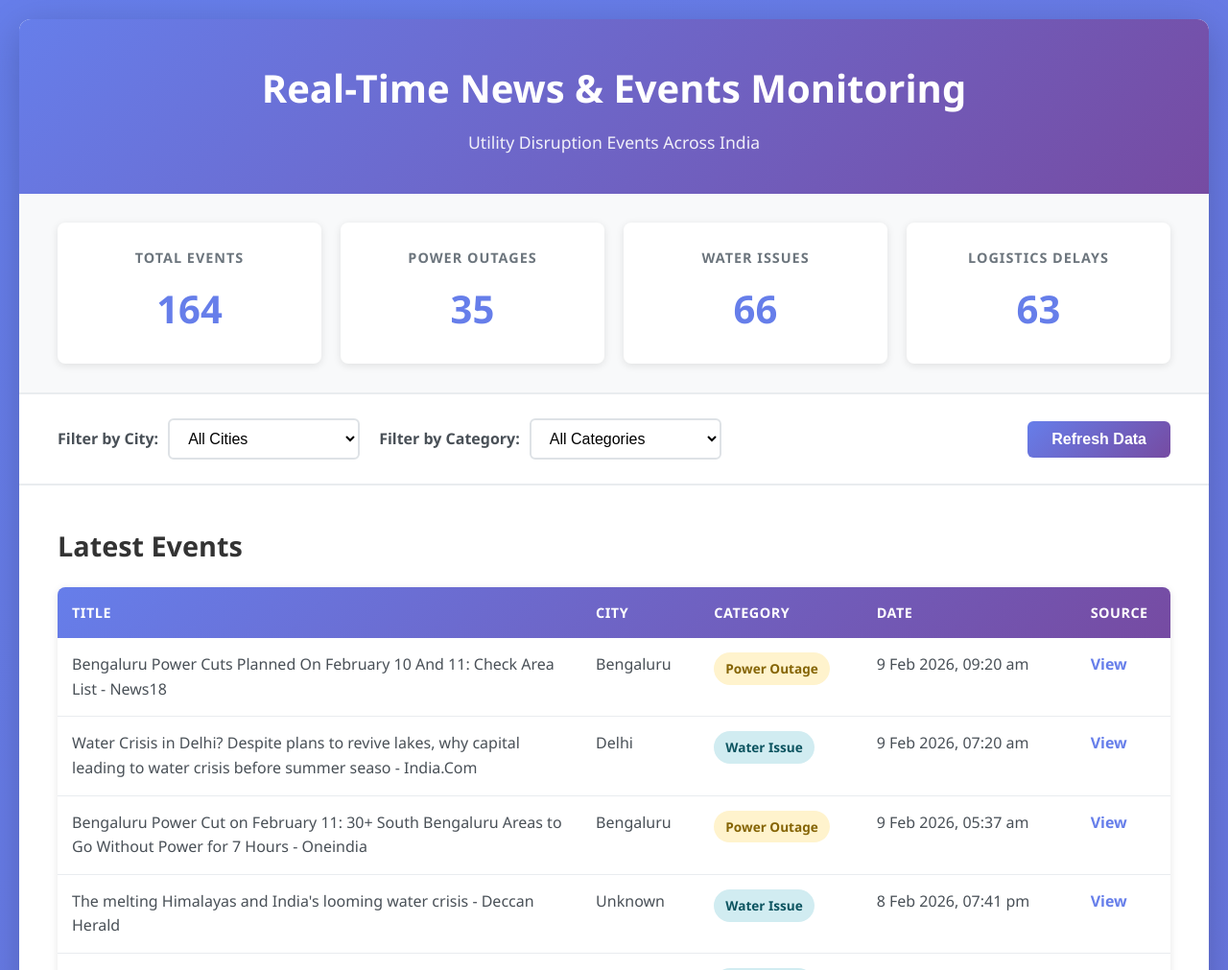
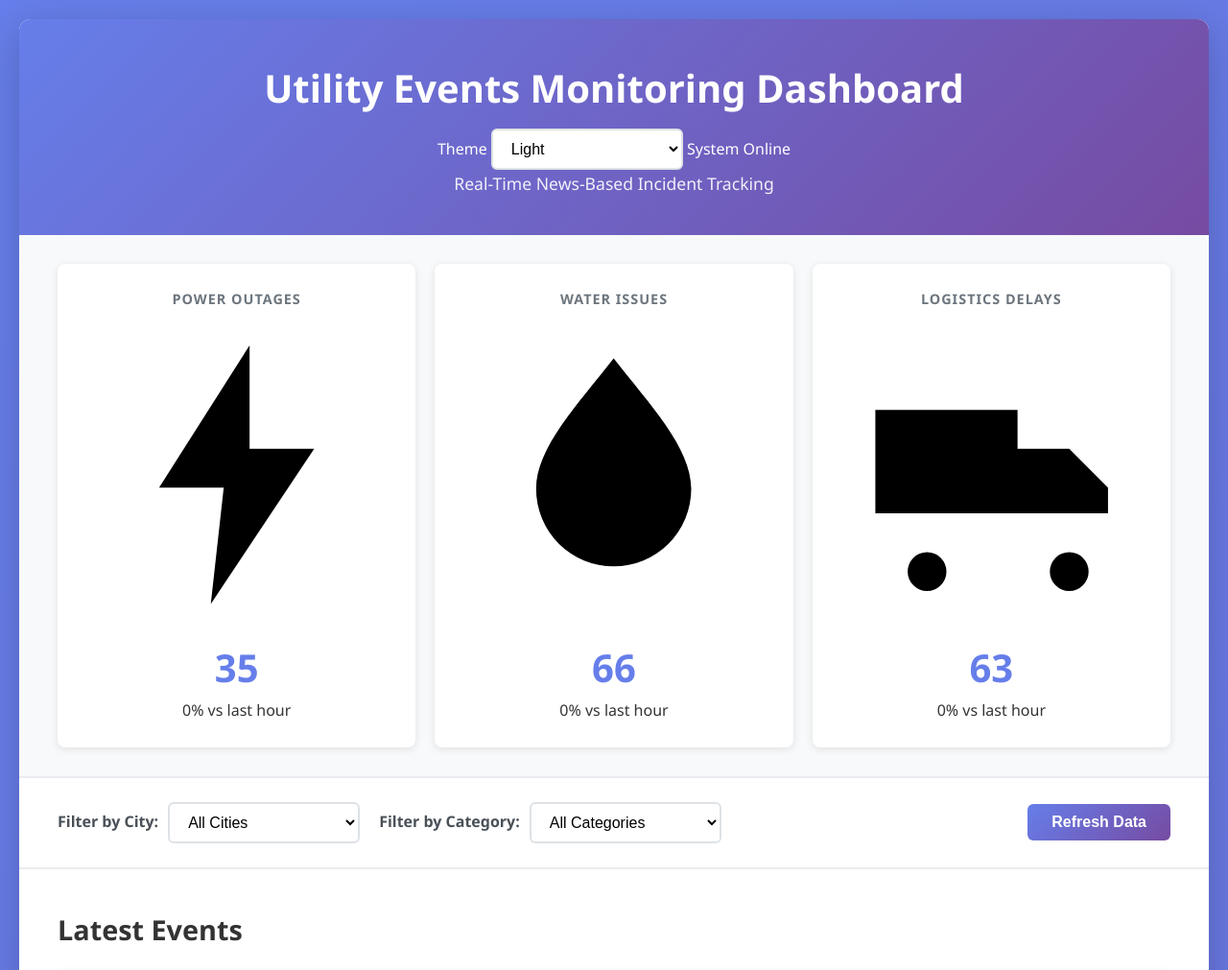
Before and after one commit to 24f2003045/news-events-monitoring-mvp, a FastAPI app: page / in a window 1280 px wide. Shown: the top 1011 px of the page at 96% size. Run offline with FastAPI, Linux system fonts and the light colour scheme; data comes from the database, SQL or seed files in the repository.

Commit message:
Update index.html

```diff
--- a/app/templates/index.html
+++ b/app/templates/index.html
@@ -11,27 +11,68 @@
     <div class="container">
         <!-- Header -->
         <header class="header">
-            <h1>Real-Time News &amp; Events Monitoring</h1>
-            <p class="subtitle">Utility Disruption Events Across India</p>
+            <div class="header-top">
+                <h1>Utility Events Monitoring Dashboard</h1>
+                <div class="header-actions">
+                    <label class="theme-toggle" for="theme-select">
+                        Theme
+                        <select id="theme-select" aria-label="Choose theme">
+                            <option value="light">Light</option>
+                            <option value="dark">Dark</option>
+                        </select>
+                    </label>
+                    <span class="system-pill">System Online</span>
+                </div>
+            </div>
+            <p class="subtitle">Real-Time News-Based Incident Tracking</p>
         </header>
 
         <!-- Stats Section -->
         <section class="stats-section">
-            <div class="stat-card">
-                <h3>Total Events</h3>
-                <p class="stat-number" id="total-events">0</p>
+            <div class="stat-card stat-power">
+                <div class="stat-top">
+                    <h3>Power Outages</h3>
+                    <span class="stat-icon" aria-hidden="true">
+                        <svg viewBox="0 0 24 24" class="icon-svg">
+                            <path d="M13 2L6 13h5l-1 9 8-12h-5l0-8z"></path>
+                        </svg>
+                    </span>
+                </div>
+                <p class="stat-number" id="power-outage-count">0</p>
+                <p class="stat-change change-flat" id="power-outage-change">
+                    <span class="change-value">0%</span>
+                    <span class="change-label">vs last hour</span>
+                </p>
             </div>
-            <div class="stat-card">
-                <h3>Power Outages</h3>
-                <p class="stat-number" id="power-outage-count">0</p>
+            <div class="stat-card stat-water">
+                <div class="stat-top">
+                    <h3>Water Issues</h3>
+                    <span class="stat-icon" aria-hidden="true">
+                        <svg viewBox="0 0 24 24" class="icon-svg">
+                            <path d="M12 3c-2.8 3.6-6 6.9-6 10.1a6 6 0 0 0 12 0C18 9.9 14.8 6.6 12 3z"></path>
+                        </svg>
+                    </span>
+                </div>
+                <p class="stat-number" id="water-issue-count">0</p>
+                <p class="stat-change change-flat" id="water-issue-change">
+                    <span class="change-value">0%</span>
+                    <span class="change-label">vs last hour</span>
+                </p>
             </div>
-            <div class="stat-card">
-                <h3>Water Issues</h3>
-                <p class="stat-number" id="water-issue-count">0</p>
-            </div>
-            <div class="stat-card">
-                <h3>Logistics Delays</h3>
+            <div class="stat-card stat-logistics">
+                <div class="stat-top">
+                    <h3>Logistics Delays</h3>
+                    <span class="stat-icon" aria-hidden="true">
+                        <svg viewBox="0 0 24 24" class="icon-svg">
+                            <path d="M3 7h11v8H3zM14 10h4l3 3v2h-7zM7 18a1.5 1.5 0 1 1 0 3 1.5 1.5 0 0 1 0-3zm11 0a1.5 1.5 0 1 1 0 3 1.5 1.5 0 0 1 0-3z"></path>
+                        </svg>
+                    </span>
+                </div>
                 <p class="stat-number" id="logistics-delay-count">0</p>
+                <p class="stat-change change-flat" id="logistics-delay-change">
+                    <span class="change-value">0%</span>
+                    <span class="change-label">vs last hour</span>
+                </p>
             </div>
         </section>
 
@@ -142,6 +183,31 @@
             return classMap[category] || '';
         }
 
+        /**
+         * Apply and persist selected theme
+         */
+        function applyTheme(theme) {
+            document.documentElement.setAttribute('data-theme', theme);
+            localStorage.setItem('dashboard-theme', theme);
+            const select = document.getElementById('theme-select');
+            if (select) select.value = theme;
+        }
+
+        /**
+         * Initialize theme from local storage or OS preference
+         */
+        function initTheme() {
+            const saved = localStorage.getItem('dashboard-theme');
+            if (saved === 'light' || saved === 'dark') {
+                applyTheme(saved);
+                return;
+            }
+
+            const prefersDark = window.matchMedia &&
+                window.matchMedia('(prefers-color-scheme: dark)').matches;
+            applyTheme(prefersDark ? 'dark' : 'light');
+        }
+
         // ====================================================================
         // API CALLS
         // ====================================================================
@@ -171,20 +237,6 @@
         }
 
         /**
-         * Fetch statistics from backend
-         */
-        async function fetchStats() {
-            try {
-                const response = await fetch(`${API_BASE_URL}/stats`);
-                const stats = await response.json();
-                return stats;
-            } catch (error) {
-                console.error('Error fetching stats:', error);
-                return {};
-            }
-        }
-
-        /**
          * Fetch cities from backend
          */
         async function fetchCities() {
@@ -205,18 +257,86 @@
         /**
          * Update statistics display
          */
-        function updateStats(stats) {
-            document.getElementById('power-outage-count').textContent =
-                stats.power_outage || 0;
-            document.getElementById('water-issue-count').textContent =
-                stats.water_issue || 0;
-            document.getElementById('logistics-delay-count').textContent =
-                stats.logistics_delay || 0;
+        function parseEventTime(dateString) {
+            const time = new Date(dateString).getTime();
+            return Number.isNaN(time) ? null : time;
+        }
 
-            const total = (stats.power_outage || 0) +
-                         (stats.water_issue || 0) +
-                         (stats.logistics_delay || 0);
-            document.getElementById('total-events').textContent = total;
+        /**
+         * Compute percentage change for current hour vs previous hour
+         */
+        function computeHourlyChange(events, category) {
+            const now = Date.now();
+            const oneHour = 60 * 60 * 1000;
+            let current = 0;
+            let previous = 0;
+
+            events.forEach(event => {
+                if (event.category !== category) return;
+                const ts = parseEventTime(event.date);
+                if (!ts) return;
+
+                const age = now - ts;
+                if (age >= 0 && age < oneHour) {
+                    current += 1;
+                } else if (age >= oneHour && age < oneHour * 2) {
+                    previous += 1;
+                }
+            });
+
+            let change = 0;
+            if (previous === 0 && current > 0) {
+                change = 100;
+            } else if (previous > 0) {
+                change = ((current - previous) / previous) * 100;
+            }
+
+            return Math.round(change);
+        }
+
+        /**
+         * Apply change style and text to a card
+         */
+        function updateChangeBadge(elementId, value) {
+            const el = document.getElementById(elementId);
+            const valueEl = el.querySelector('.change-value');
+
+            el.classList.remove('change-up', 'change-down', 'change-flat');
+            if (value > 0) {
+                el.classList.add('change-up');
+                valueEl.textContent = `+${value}%`;
+            } else if (value < 0) {
+                el.classList.add('change-down');
+                valueEl.textContent = `${value}%`;
+            } else {
+                el.classList.add('change-flat');
+                valueEl.textContent = '0%';
+            }
+        }
+
+        /**
+         * Update statistics display
+         */
+        function updateStats(events) {
+            const counts = {
+                power_outage: 0,
+                water_issue: 0,
+                logistics_delay: 0
+            };
+
+            events.forEach(event => {
+                if (counts[event.category] !== undefined) {
+                    counts[event.category] += 1;
+                }
+            });
+
+            document.getElementById('power-outage-count').textContent = counts.power_outage;
+            document.getElementById('water-issue-count').textContent = counts.water_issue;
+            document.getElementById('logistics-delay-count').textContent = counts.logistics_delay;
+
+            updateChangeBadge('power-outage-change', computeHourlyChange(events, 'power_outage'));
+            updateChangeBadge('water-issue-change', computeHourlyChange(events, 'water_issue'));
+            updateChangeBadge('logistics-delay-change', computeHourlyChange(events, 'logistics_delay'));
         }
 
         /**
@@ -284,15 +404,14 @@
                 '<tr><td data-label="Status" colspan="5" class="loading">Loading events...</td></tr>';
 
             // Fetch all data in parallel
-            const [events, stats, cities] = await Promise.all([
+            const [events, cities] = await Promise.all([
                 fetchEvents(cityFilter, categoryFilter),
-                fetchStats(),
                 fetchCities()
             ]);
 
             // Update UI
             allEvents = events;
-            updateStats(stats);
+            updateStats(events);
             populateCityFilter(cities);
             renderEvents(events);
         }
@@ -304,13 +423,19 @@
         document.getElementById('city-filter').addEventListener('change', loadData);
         document.getElementById('category-filter').addEventListener('change', loadData);
         document.getElementById('refresh-btn').addEventListener('click', loadData);
+        document.getElementById('theme-select').addEventListener('change', (event) => {
+            applyTheme(event.target.value);
+        });
 
         // ====================================================================
         // INITIALIZATION
         // ====================================================================
 
         // Load data on page load
-        window.addEventListener('DOMContentLoaded', loadData);
+        window.addEventListener('DOMContentLoaded', () => {
+            initTheme();
+            loadData();
+        });
     </script>
 </body>
 </html>
```
